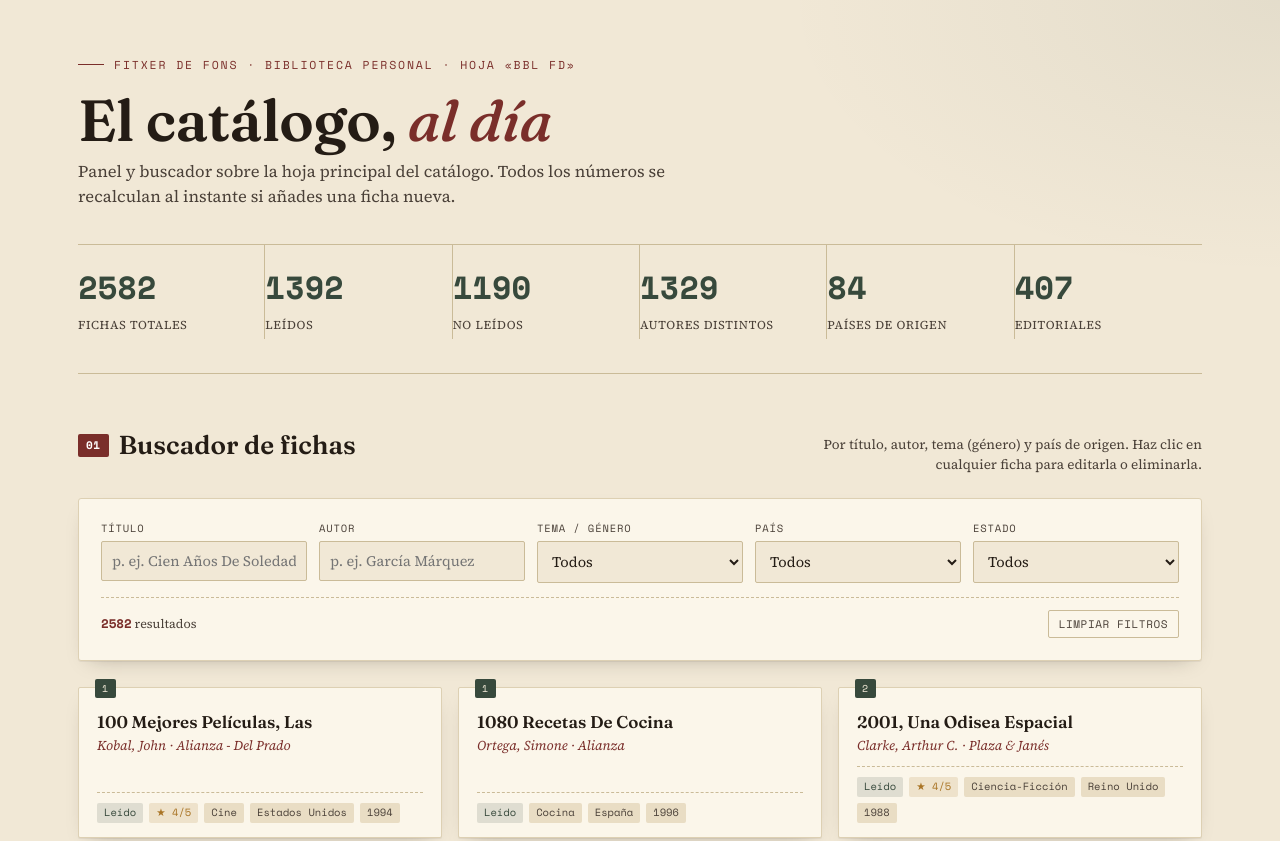
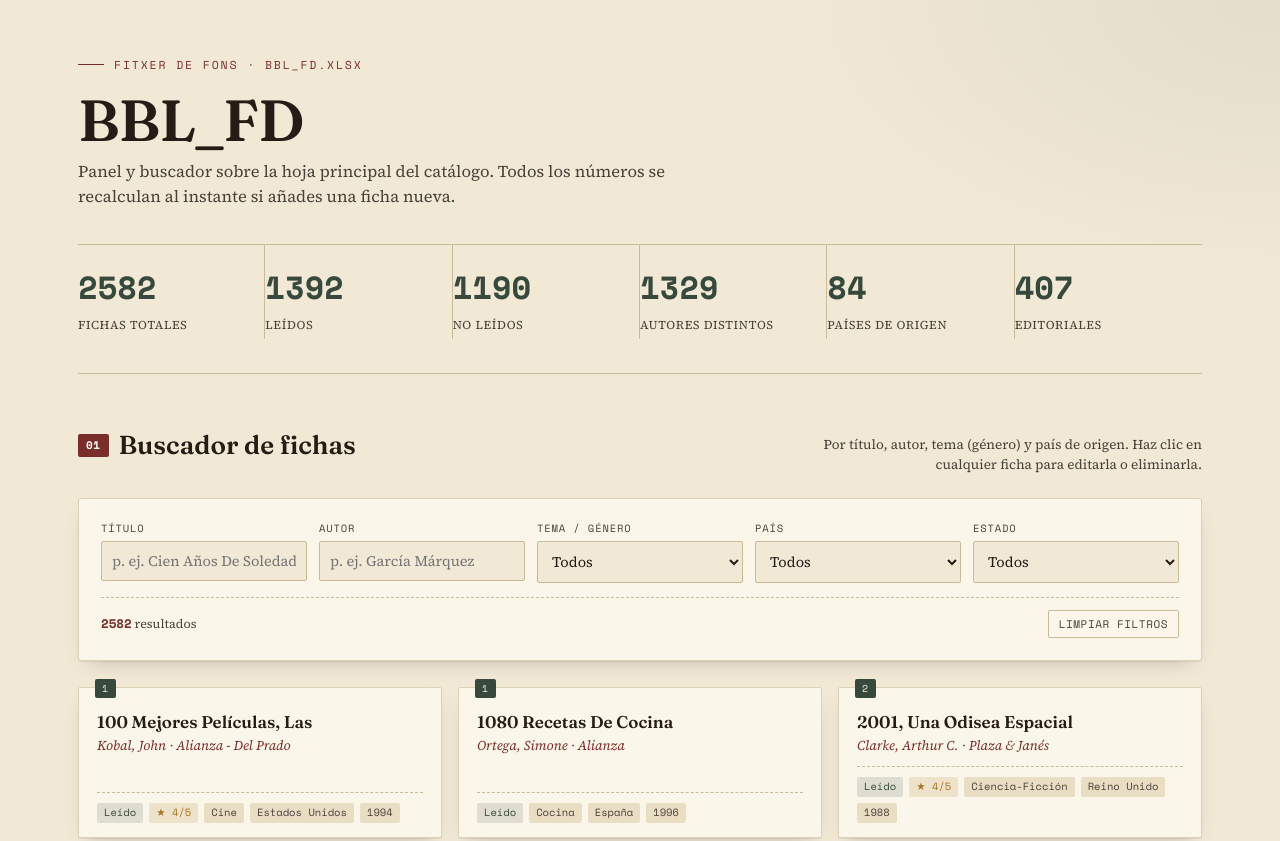
Before and after one commit to fdstbn/biblioteca, a plain HTML site: page index.html in a window 1280 px wide. Shown: the top 841 px of the page. Drawn offline with nearby package versions, Linux system fonts and the light colour scheme.

Commit message:
Add files via upload

```diff
--- a/index.html
+++ b/index.html
@@ -3,7 +3,7 @@
 <head>
 <meta charset="UTF-8">
 <meta name="viewport" content="width=device-width, initial-scale=1.0">
-<title>Biblioteca Personal — Fitxer</title>
+<title>BBL_FD</title>
 <link rel="preconnect" href="https://fonts.googleapis.com">
 <link href="https://fonts.googleapis.com/css2?family=Fraunces:ital,opsz,wght@0,9..144,400;0,9..144,500;0,9..144,600;0,9..144,700;1,9..144,500&family=Source+Serif+4:ital,wght@0,400;0,500;0,600;1,400&family=Space+Mono:wght@400;700&display=swap" rel="stylesheet">
 <script src="https://cdnjs.cloudflare.com/ajax/libs/xlsx/0.18.5/xlsx.full.min.js"></script>
@@ -459,8 +459,8 @@ footer{
 <div class="wrap">
 
 <header class="hero">
-  <div class="eyebrow">Fitxer de fons · Biblioteca personal · hoja «BBL fd»</div>
-  <h1 class="title">El catálogo, <em>al día</em></h1>
+  <div class="eyebrow">Fitxer de fons · BBL_FD.xlsx</div>
+  <h1 class="title">BBL_FD</h1>
   <p class="subtitle">Panel y buscador sobre la hoja principal del catálogo. Todos los números se recalculan al instante si añades una ficha nueva.</p>
   <div class="stat-row" id="statRow"></div>
 </header>
```
